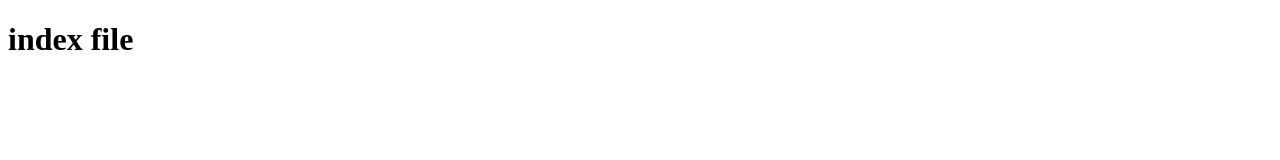
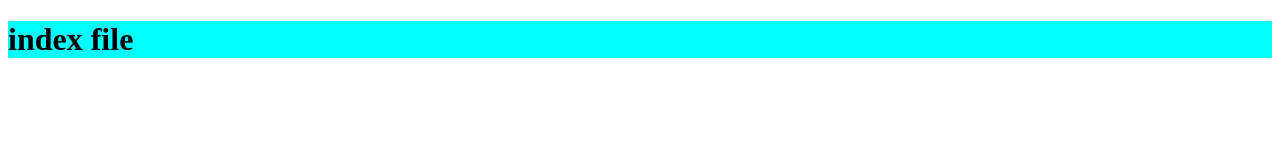
Before and after one commit to sachetanjoshi/Gitdemo, a plain HTML site: page index.html in a window 1280 px wide. Drawn offline with Linux system fonts and the light colour scheme.

Commit message:
index modified

```diff
--- /dev/null
+++ b/elements.css
@@ -0,0 +1,3 @@
+h1{
+    background-color: aqua;
+}
--- a/index.html
+++ b/index.html
@@ -5,6 +5,7 @@
     <meta http-equiv="X-UA-Compatible" content="IE=edge">
     <meta name="viewport" content="width=device-width, initial-scale=1.0">
     <title>index</title>
+    <link rel="stylesheet" href="elements.css">
 </head>
 <body>
     <h1>index file</h1>
```
